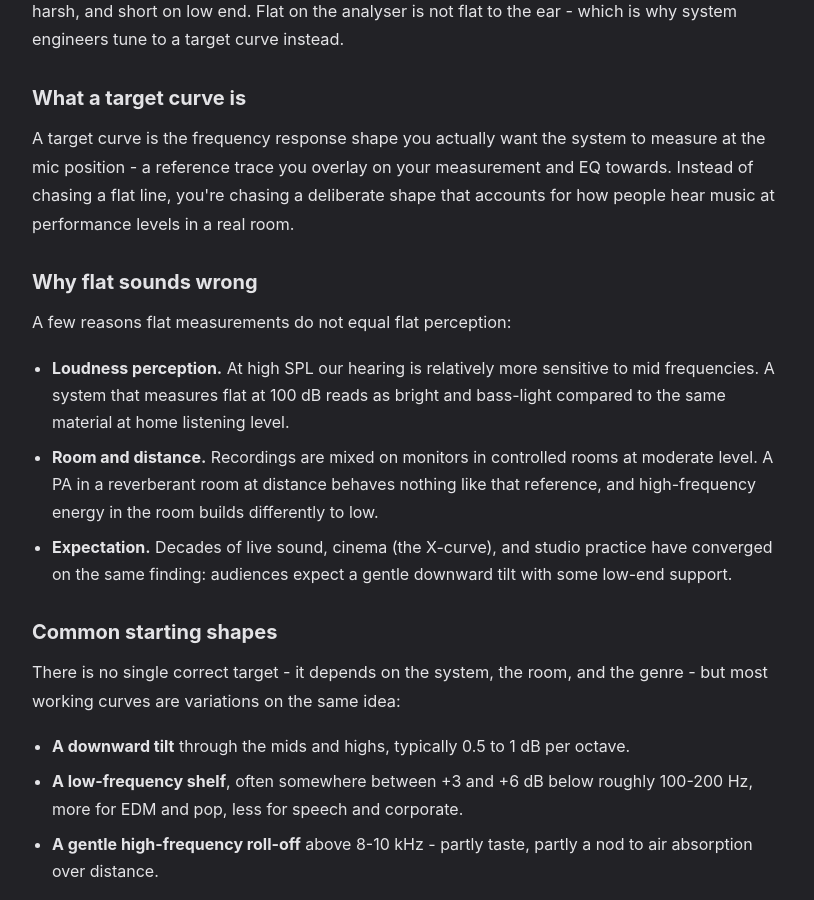
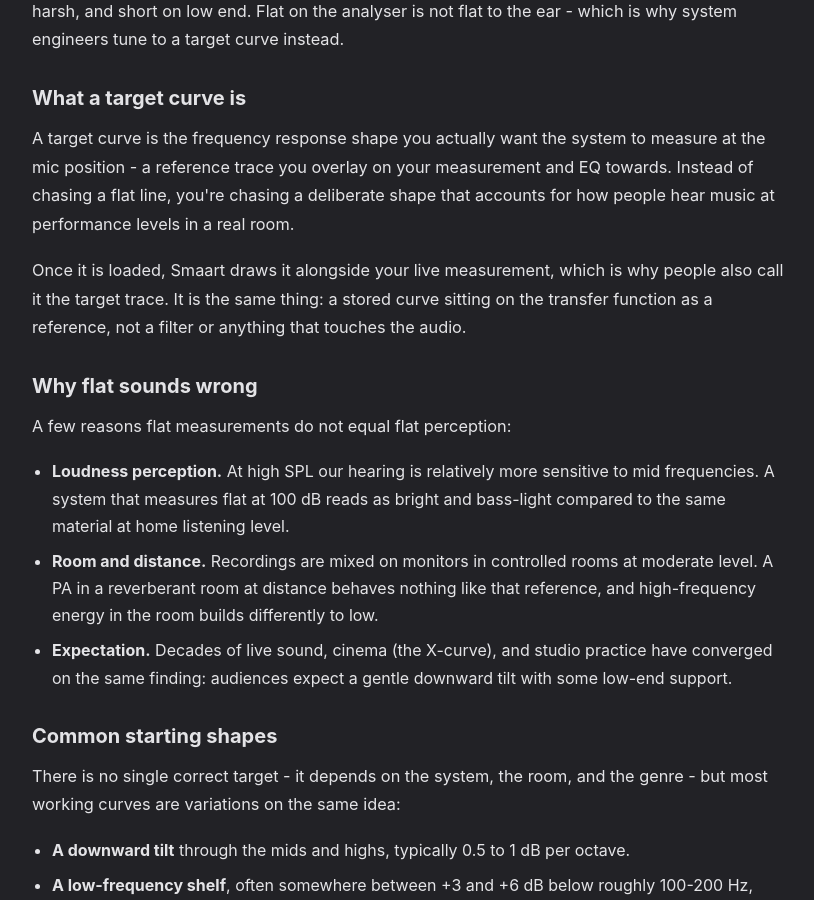
Before and after one commit to BSKapps/bskapps.github.io, a Jekyll site: the page articles/smaart-target-curves/index.html, which Jekyll copies as it is, in a window 1280 px wide and 900 px high, scrolled down 322 px. Shown: the whole window, without its empty margins (232-1046 px from the left). Built offline with Jekyll 4.4.1, drawn with Linux system fonts in a browser that asks for light colours; some of the changed text lies outside the part shown.

Commit message:
SEO pass: capture the target trace phrase, cross-link the curve articles, add entity links
- smaart-target-curves now explains that Smaart draws the loaded curve as a target trace, which is the phrase people search and the article did not use
- The two curve articles link to each other
- Organization schema gains sameAs entity links

```diff
--- a/articles/rew-house-curve/index.html
+++ b/articles/rew-house-curve/index.html
@@ -48,6 +48,8 @@
             <h2>Making the curve itself</h2>
             <p>Hand-writing frequency/gain text files is the weak link - it's hard to visualise what a list of numbers sounds like, and smooth shapes need a lot of points. <a href="/targettrace">Target Trace</a> is a Mac app built for exactly this: draw the curve visually, drag control points until the shape is right, choose the point spacing, and export a REW-ready house curve file (Smaart too). Import a curve you found online, simplify it, reshape it for your room, and keep versions per system.</p>
 
+            <p>Related: <a href="/articles/smaart-target-curves/">target curves in Smaart</a>.</p>
+
             <div class="article-cta">
                 <img class="cta-icon" src="/images/targettrace-icon.png" alt="" width="64" height="64">
                 <div class="cta-body">
--- a/articles/smaart-target-curves/index.html
+++ b/articles/smaart-target-curves/index.html
@@ -25,6 +25,8 @@
 
             <h2>What a target curve is</h2>
             <p>A target curve is the frequency response shape you actually want the system to measure at the mic position - a reference trace you overlay on your measurement and EQ towards. Instead of chasing a flat line, you're chasing a deliberate shape that accounts for how people hear music at performance levels in a real room.</p>
+
+            <p>Once it is loaded, Smaart draws it alongside your live measurement, which is why people also call it the target trace. It is the same thing: a stored curve sitting on the transfer function as a reference, not a filter or anything that touches the audio.</p>
 
             <h2>Why flat sounds wrong</h2>
             <p>A few reasons flat measurements do not equal flat perception:</p>
--- a/index.html
+++ b/index.html
@@ -26,7 +26,11 @@
         "url": "https://bskapps.com",
         "logo": "https://bskapps.com/images/bsk-logo.png",
         "email": "support@bskapps.com",
-        "description": "Mac and web apps for AV professionals"
+        "description": "Mac and web apps for AV professionals",
+        "sameAs": [
+            "https://github.com/BSKapps",
+            "https://bskapps.lemonsqueezy.com"
+        ]
     }
     </script>
 </head>
```
Also changed, not shown: other parts of articles/smaart-target-curves/index.html (+2 -0 lines).
